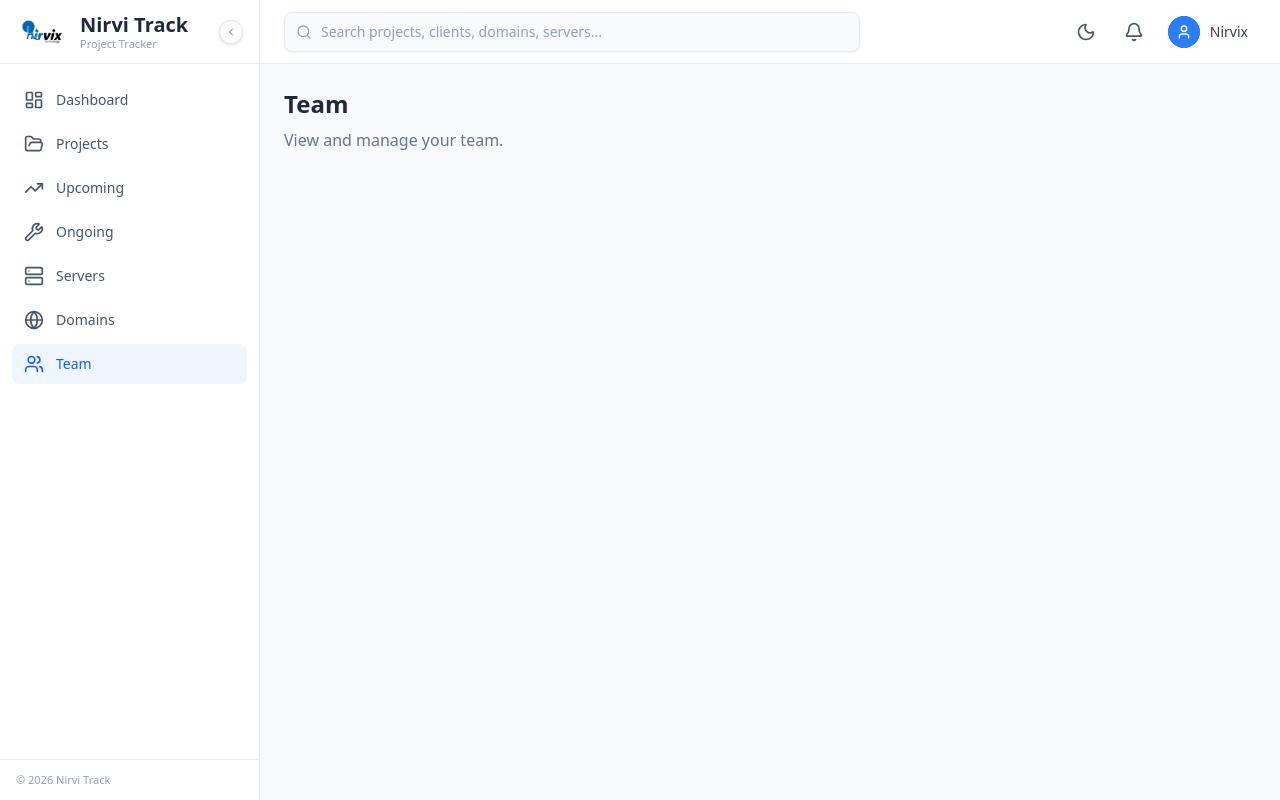
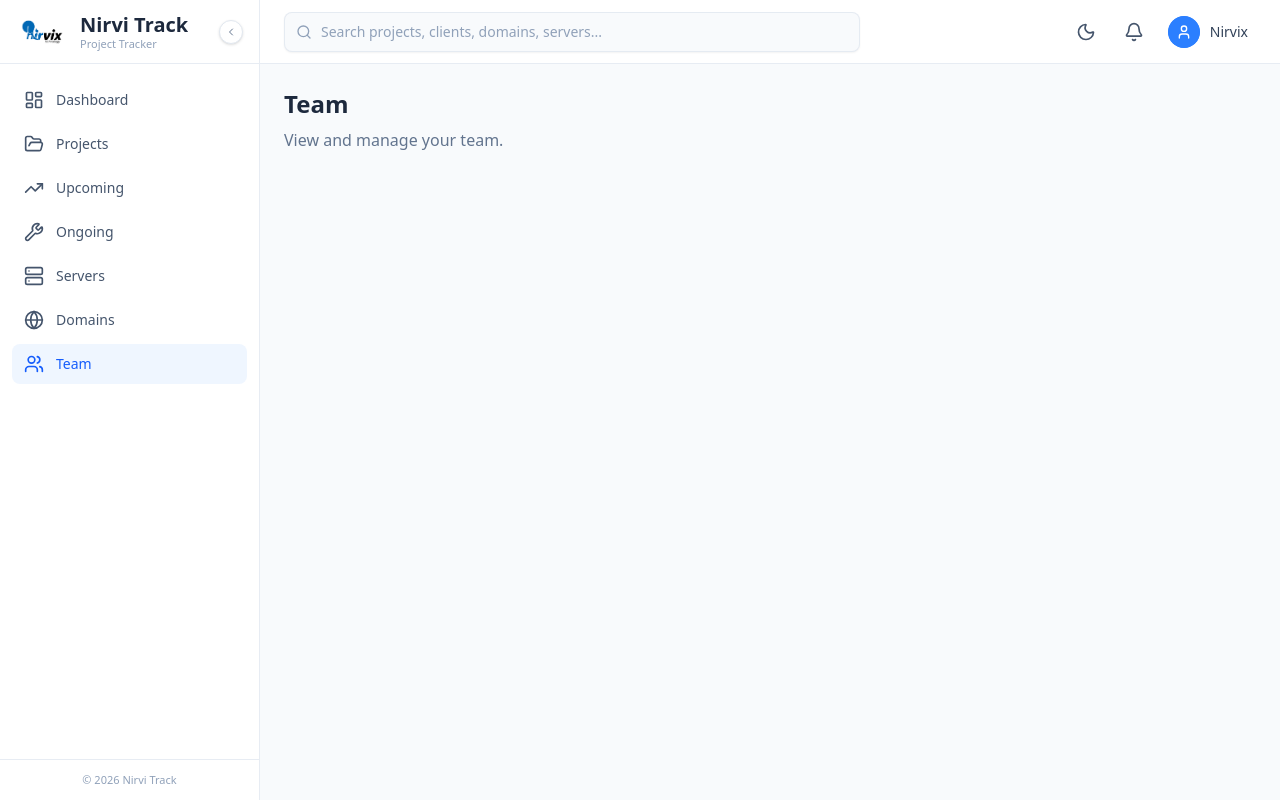
Before and after one commit to nirvixtech/Nirvi-Tracker, a React (Vite) app: page /team in a window 1280 px wide. Built offline with nearby package versions, Linux system fonts and the light colour scheme.

Commit message:
text center

```diff
--- a/src/components/layout/Sidebar.tsx
+++ b/src/components/layout/Sidebar.tsx
@@ -119,7 +119,7 @@ export default function Sidebar() {
             initial={{ opacity: 0 }}
             animate={{ opacity: 1 }}
             transition={{ delay: 0.1 }}
-            className="text-[11px] text-slate-400 dark:text-slate-500"
+            className="text-[11px] text-center text-slate-400 dark:text-slate-500"
           >
             &copy; 2026 Nirvi Track
           </motion.p>
```
